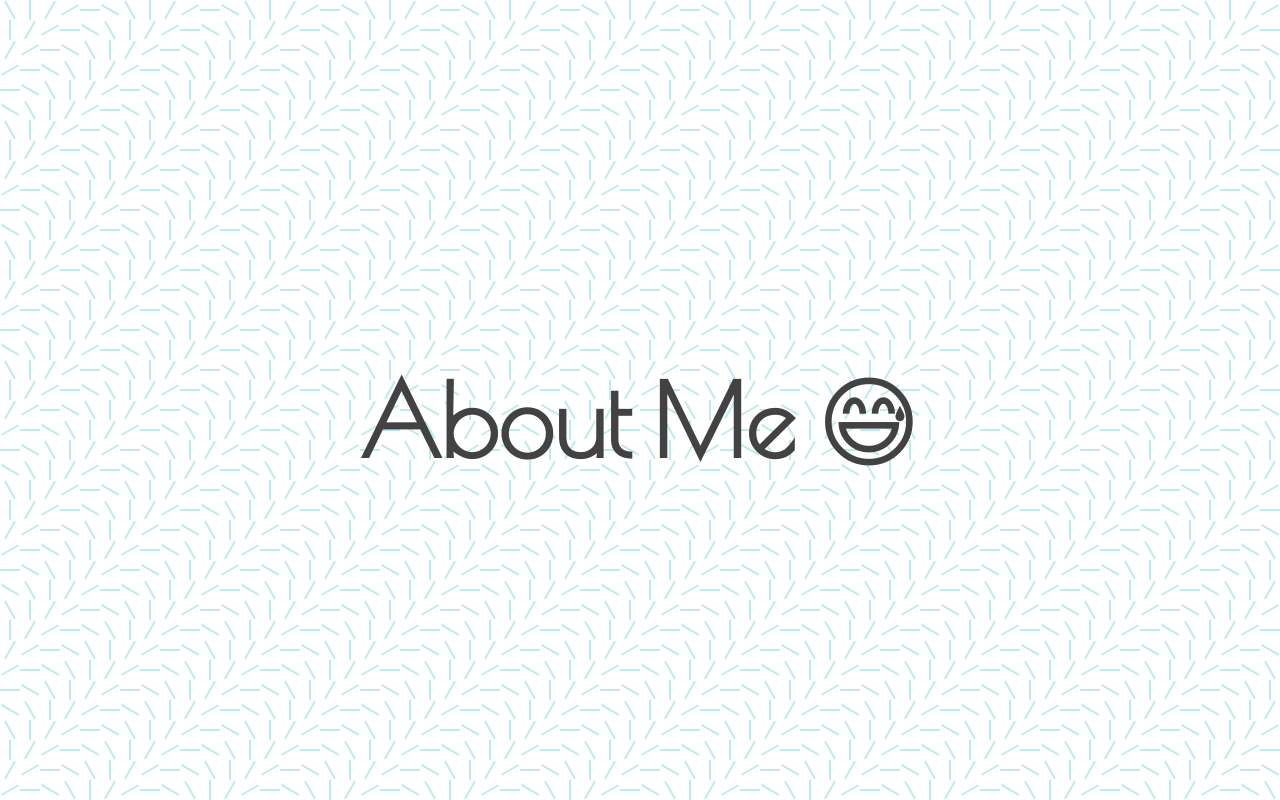
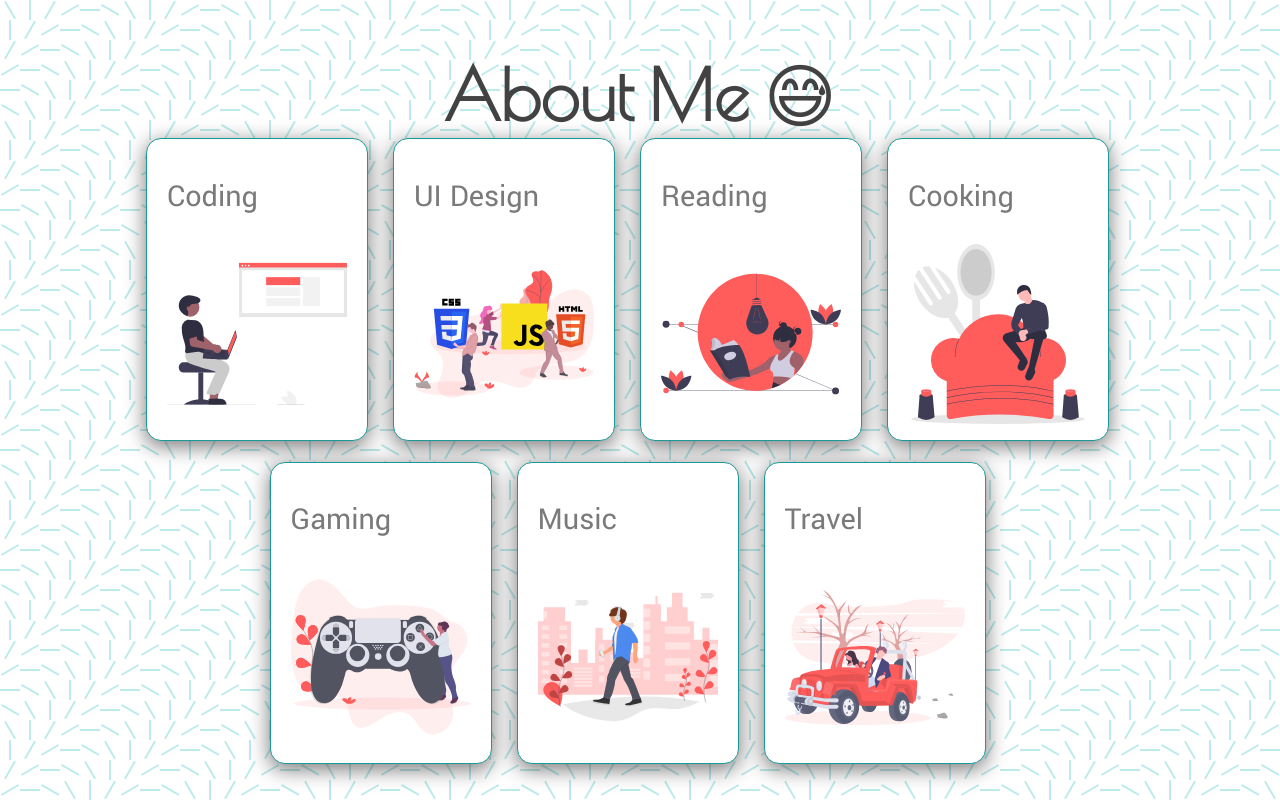
Before and after one commit to sumitdey851/light-and-dark-mode, a plain HTML site: page index.html in a window 1280 px wide. Shown: the part 820-1620 px from the top of the page. Drawn offline with nearby package versions, Linux system fonts and the light colour scheme.

Commit message:
Finished About Section

```diff
--- a/index.html
+++ b/index.html
@@ -26,6 +26,41 @@
     <!-- About Section -->
     <section id="about">
         <h1>About Me 😅</h1>
+        <div class="about-container">
+            <div class="image-container">
+                <h2>Coding</h2>
+                <img src="img/coder_light.svg" alt="Coder" id="coder-light">
+            </div>
+            <div class="image-container">
+                <h2>UI Design</h2>
+                <img src="img/ui_design_light.svg" alt="Designer" id="ui-design-light">
+            </div>
+            <div class="image-container">
+                <h2>Reading</h2>
+                <img src="img/reading_light.svg" alt="Reader" id="reading-light">
+            </div>
+            <div class="image-container">
+                <h2>Cooking</h2>
+                <img src="img/cooking_light.svg" alt="Cook" id="cooking-light">
+            </div>
+
+
+        </div>
+        <br>
+        <div class="about-container">
+            <div class="image-container">
+                <h2>Gaming</h2>
+                <img src="img/gaming_light.svg" alt="Gamer" id="gaming-light">
+            </div>
+            <div class="image-container">
+                <h2>Music</h2>
+                <img src="img/music_light.svg" alt="Music" id="music-light">
+            </div>
+            <div class="image-container">
+                <h2>Travel</h2>
+                <img src="img/travel_light.svg" alt="" id="travel-light">
+            </div>
+        </div>
     </section>
     <!-- Projects Section -->
     <section id="projects">
--- a/style.css
+++ b/style.css
@@ -48,7 +48,7 @@ section {
 }
 
 h1 {
-  font-size: 100px;
+  font-size: 70px;
   margin-bottom: 0;
   font-family: 'Poiret One', cursive;
 }
@@ -100,7 +100,7 @@ a:focus {
 
 .image-container {
   border: 1px solid var(--secondary-color);
-  border-radius: 10px;
+  border-radius: 15px;
   padding: 10px 20px;
   margin-right: 25px;
   width: auto;
@@ -109,8 +109,8 @@ a:focus {
 }
 
 img {
-  height: 300px;
-  width: 300px;
+  height: 180px;
+  width: 180px;
 }
 
 /* Projects Section */
```
Also changed, not shown: img/coder_dark.svg (renamed from img/Web_developer_dark.svg), img/coder_light.svg (renamed from img/Web_developer_light.svg), img/gaming_light.svg (renamed from img/gamin_light.svg).
